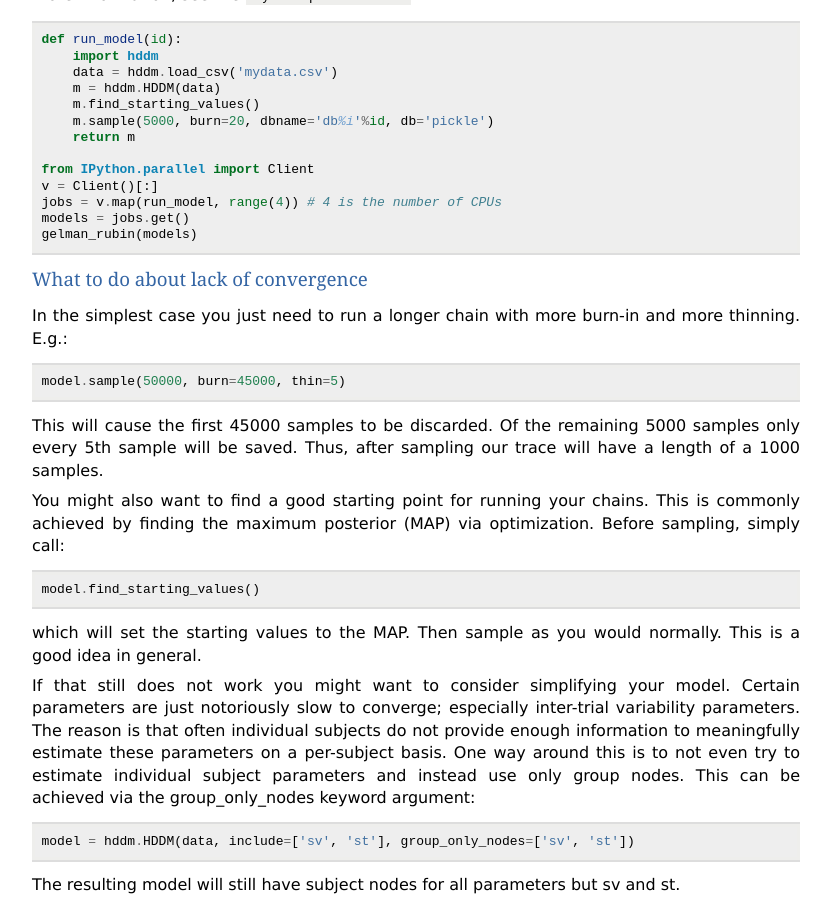
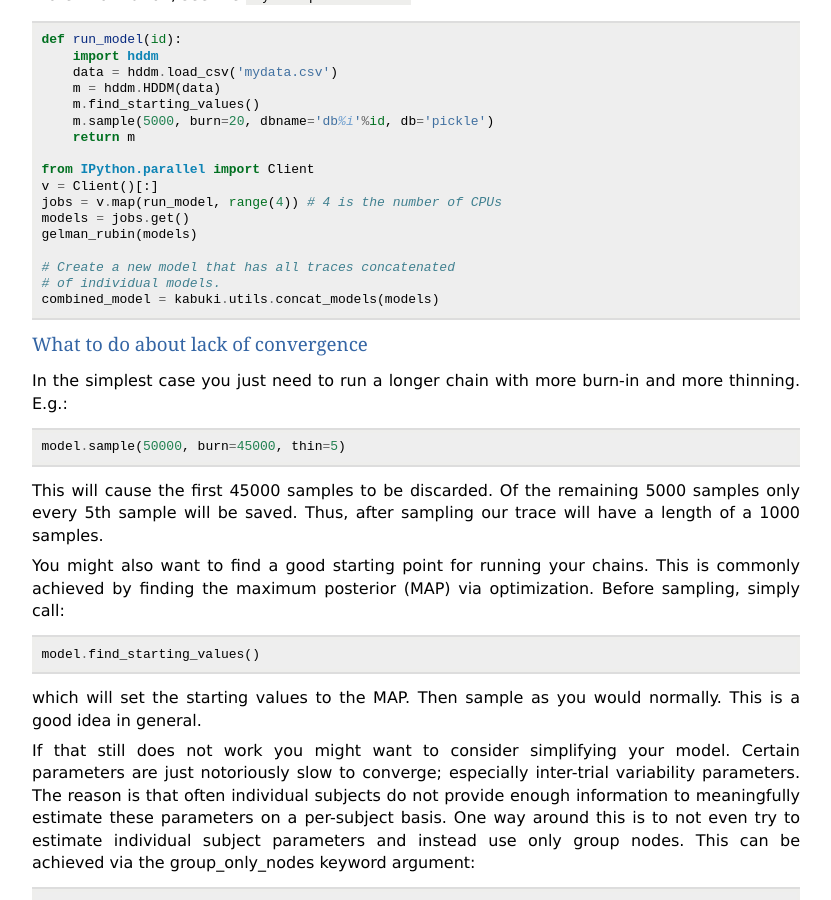
Before and after one commit to hddm-devs/hddm, a Sphinx documentation site: the page built from docs/source/howto.rst, in a window 1280 px wide and 900 px high, scrolled down 5317 px. Shown: the whole window, without its empty margins (48-879 px from the left). Built offline with Sphinx 7.4.7, drawn with Linux system fonts in a browser that asks for light colours.

Commit message:
DOC: Added note on concat_models.

```diff
--- a/docs/source/howto.rst
+++ b/docs/source/howto.rst
@@ -298,6 +298,10 @@ parallel docs``.
    models = jobs.get()
    gelman_rubin(models)
 
+   # Create a new model that has all traces concatenated
+   # of individual models.
+   combined_model = kabuki.utils.concat_models(models)
+
 
 What to do about lack of convergence
 ************************************
```
